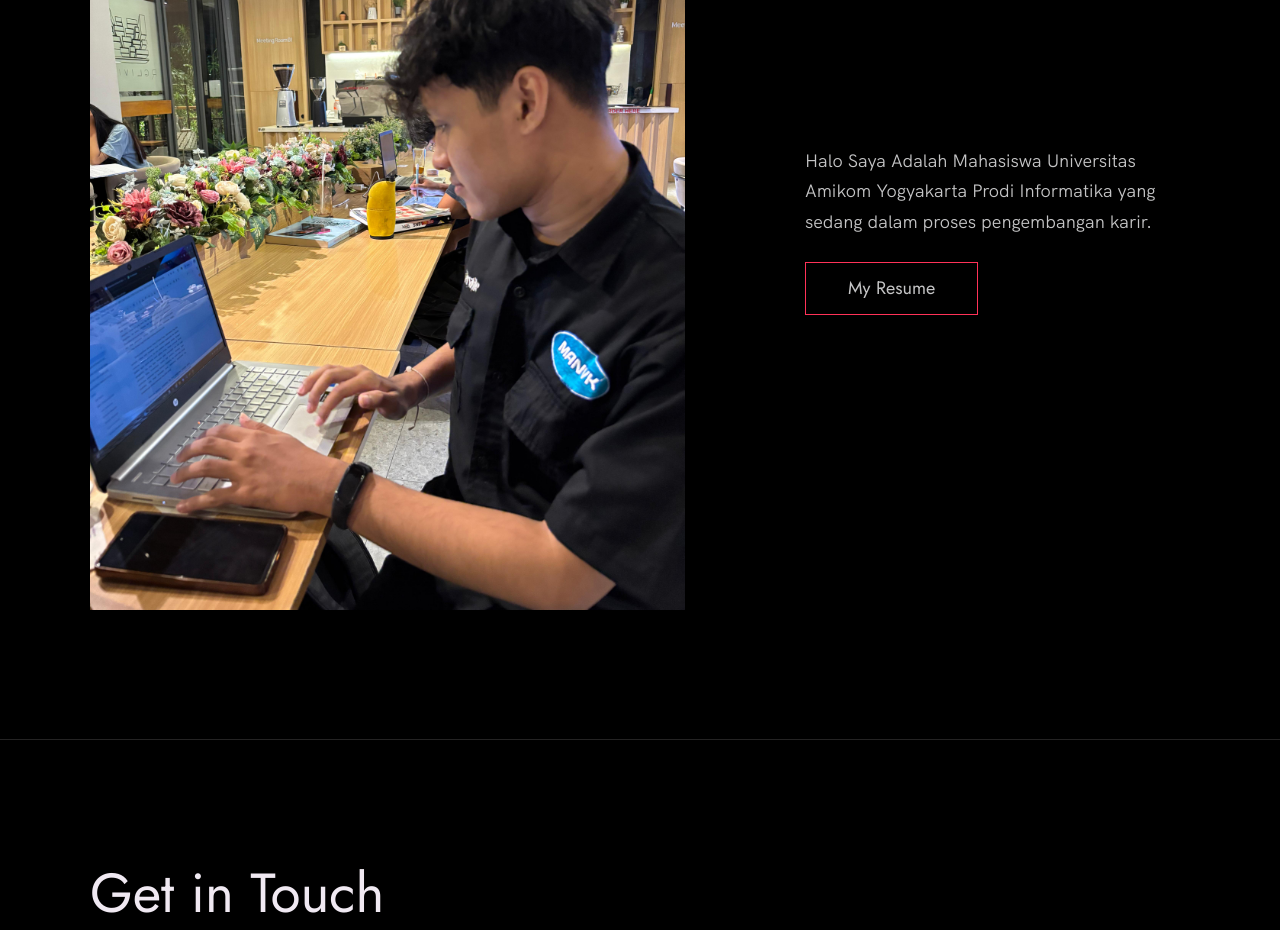
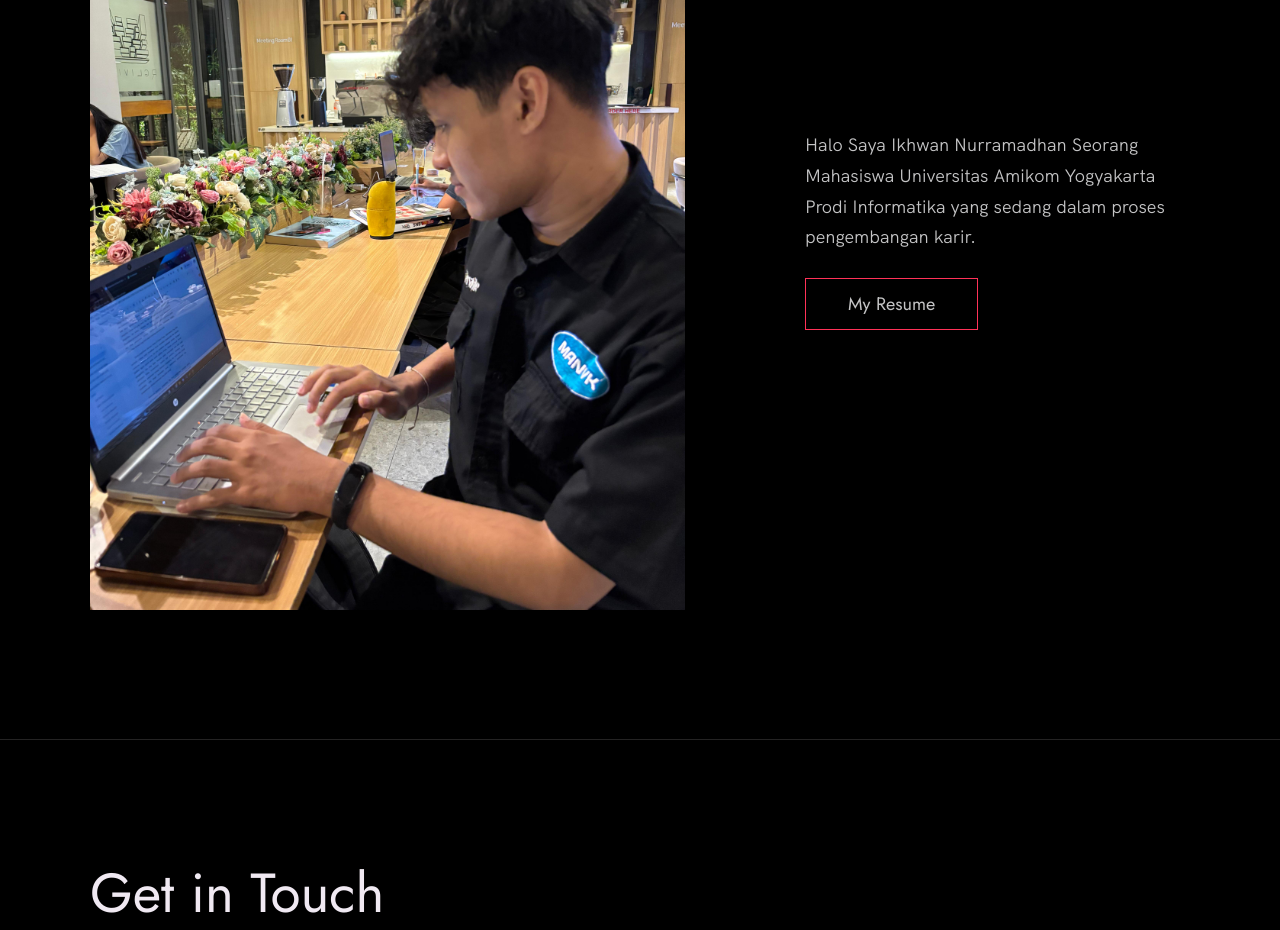
Before and after one commit to Ikhwan-ione/Ione-Portfolio, a plain HTML site: page index.html in a window 1280 px wide. Shown: the part 2380-3310 px from the top of the page. Drawn offline with Linux system fonts and the light colour scheme.

Commit message:
My Portfolio

```diff
--- a/index.html
+++ b/index.html
@@ -133,7 +133,7 @@
           <div class="about__text">
             <!-- Replace the below paragraph with info about yourself -->
             <p>
-              Halo Saya Adalah Mahasiswa Universitas Amikom Yogyakarta Prodi Informatika
+              Halo Saya Ikhwan Nurramadhan Seorang Mahasiswa Universitas Amikom Yogyakarta Prodi Informatika
               yang sedang dalam proses pengembangan karir.
             </p>
             <!-- Provide a link to your resume -->
```
